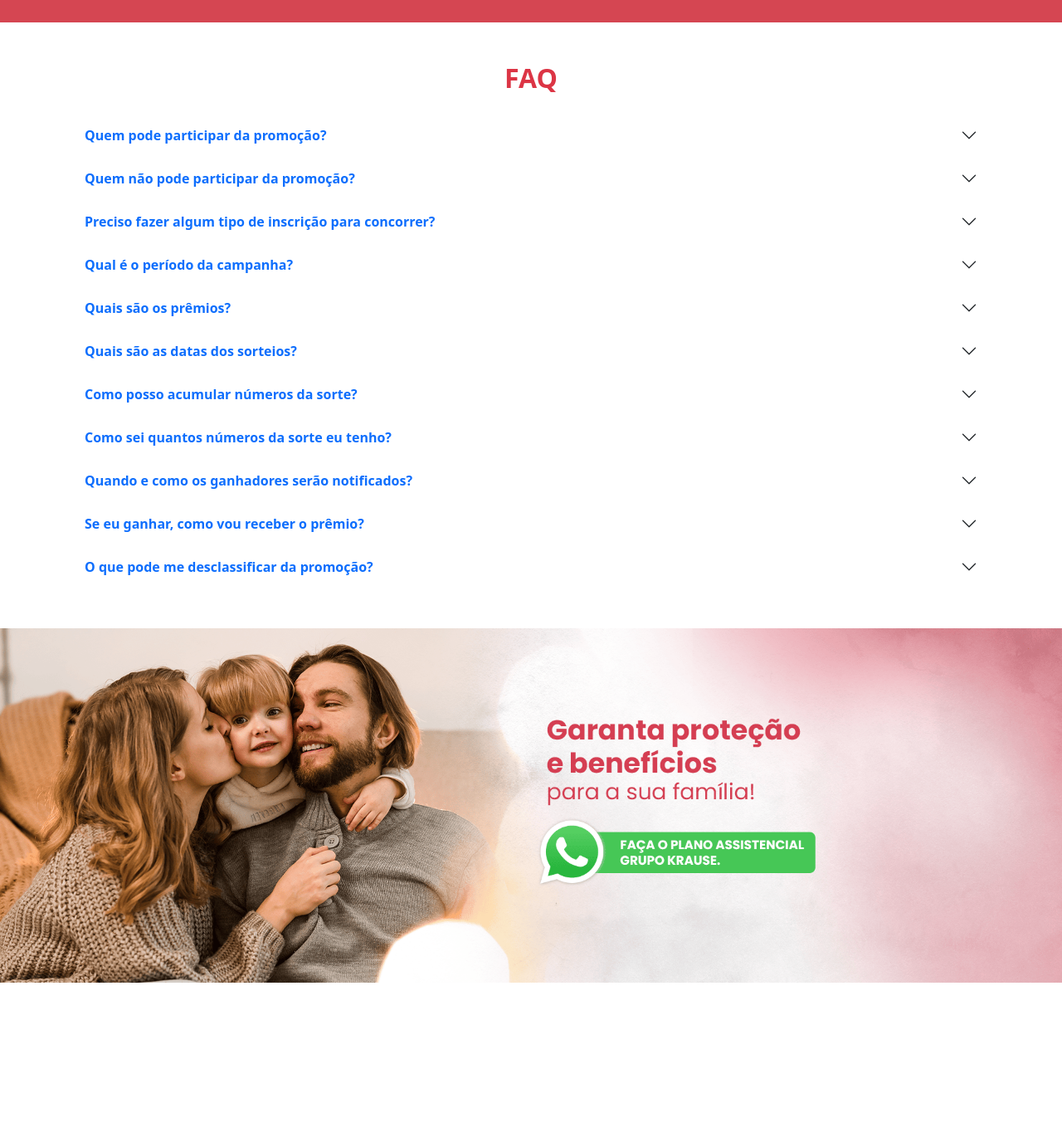
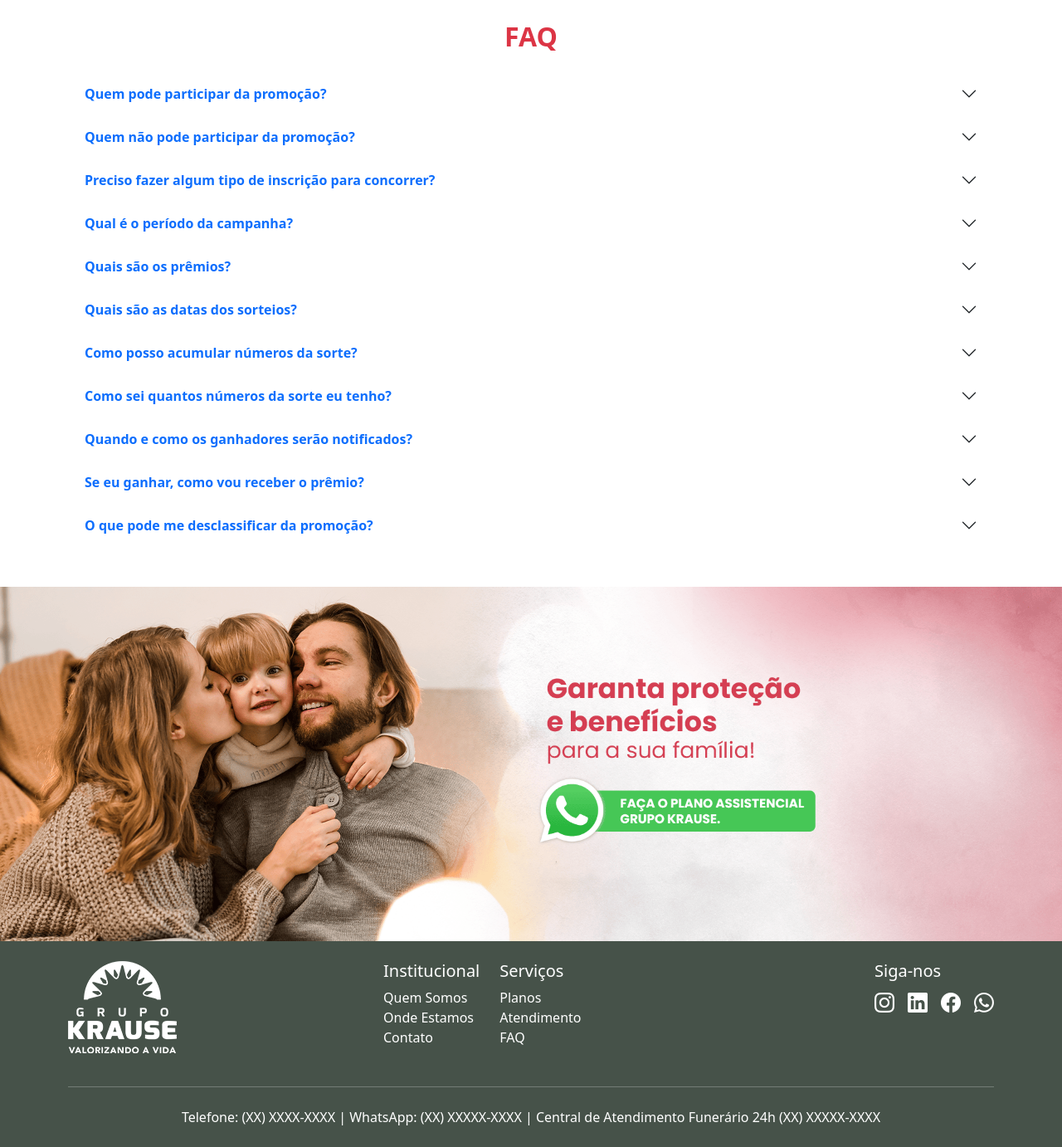
Before and after one commit to Caue-Garaude/grupokrause, a PHP site: page / in a window 1280 px wide; the page is wider, and only the part inside the window is pictured. Shown: the part 2476-3858 px from the top of that part at 83% size. Before the commit the page ends 3660 px from the top of that part, so only its background shows below. Run offline with PHP 8.4, Linux system fonts and the light colour scheme.

Commit message:
finalizando o footer

```diff
--- a/index.html
+++ b/index.html
@@ -7,6 +7,8 @@
     <link rel="stylesheet" href="style.css">
     <link href="https://cdn.jsdelivr.net/npm/bootstrap@5.3.0/dist/css/bootstrap.min.css" rel="stylesheet">
     <link href="https://fonts.googleapis.com/css2?family=Poppins:wght@400;600&display=swap" rel="stylesheet">
+    <link rel="stylesheet" href="https://cdn.jsdelivr.net/npm/bootstrap-icons/font/bootstrap-icons.css">
+
 </head>
 <body>
 
@@ -113,15 +115,18 @@
 </section>
 
 <!-- Seção com Fundo Gradiente -->
-<section class="bg-gradient-secao py-5">
+<section class="bg-vermelho-rosa py-5">
     <div class="container">
         <h2 class="text-center text-white mb-4">Confira o ganhador do mês!</h2>
 
         <div class="row align-items-center section-ganhador">
 
             <div class="d-flex flex-column align-items-center">
-                <div class="card">
-                    <img src="caminho-da-foto.jpg" alt="Foto" class="card-img-top">
+                <div class="card" style="width: 18rem;"> <!-- Define um tamanho fixo para o card -->
+                    <img src="/img/hotsite/premium_photo-1689977968861-9c91dbb16049.jpeg"
+                         alt="Foto"
+                         class="card-img-top img-fluid rounded"
+                         style="height: 250px; object-fit: cover;">
                 </div>
             </div>
 
@@ -329,6 +334,59 @@
     </a>
 </section>
 
+<footer class=" text-white py-4" style="background-color: #465249;">
+    <div class="container">
+        <div class="row">
+            <!-- Logo -->
+            <div class="col-md-4">
+                <img src="/img/hotsite/Logo2.png" alt="Logo" class="mb-3" style="max-width: 150px;">
+            </div>
+
+            <!-- Links principais (Mais para a esquerda) -->
+            <div class="col-md-4 d-flex justify-content-start">
+                <div class="me-4">
+                    <h5>Institucional</h5>
+                    <ul class="list-unstyled">
+                        <li><a href="#" class="text-white text-decoration-none">Quem Somos</a></li>
+                        <li><a href="#" class="text-white text-decoration-none">Onde Estamos</a></li>
+                        <li><a href="#" class="text-white text-decoration-none">Contato</a></li>
+                    </ul>
+                </div>
+                <div>
+                    <h5>Serviços</h5>
+                    <ul class="list-unstyled">
+                        <li><a href="#" class="text-white text-decoration-none">Planos</a></li>
+                        <li><a href="#" class="text-white text-decoration-none">Atendimento</a></li>
+                        <li><a href="#" class="text-white text-decoration-none">FAQ</a></li>
+                    </ul>
+                </div>
+            </div>
+
+            <!-- Siga-nos (Mais para a direita) -->
+            <div class="col-md-4 d-flex justify-content-end">
+                <div>
+                    <h5>Siga-nos</h5>
+                    <div class="d-flex gap-3 mt-2">
+                        <a href="#" class="text-white"><i class="bi bi-instagram fs-4"></i></a>
+                        <a href="#" class="text-white"><i class="bi bi-linkedin fs-4"></i></a>
+                        <a href="#" class="text-white"><i class="bi bi-facebook fs-4"></i></a>
+                        <a href="#" class="text-white"><i class="bi bi-whatsapp fs-4"></i></a>
+                    </div>
+                </div>
+            </div>
+        </div>
+
+        <!-- Linha divisória -->
+        <hr class="my-4 border-light">
+
+        <!-- Contatos -->
+        <div class="text-center">
+            <p class="mb-0">Telefone: (XX) XXXX-XXXX | WhatsApp: (XX) XXXXX-XXXX | Central de Atendimento Funerário 24h (XX) XXXXX-XXXX</p>
+        </div>
+    </div>
+</footer>
+
+
 
 
 
--- a/style.css
+++ b/style.css
@@ -8,14 +8,17 @@
 
 
 .premios-img {
-    max-width: 50%; /* Ajuste do tamanho das imagens */
+    max-width: 55%; /* Ajuste do tamanho das imagens */
     height: 100%;
+    right: 15%;
 }
+
 
 /* Imagem da Direita um Pouco por Baixo da Esquerda */
 .premios-img:nth-child(2) {
     position: relative;
     max-width: 65%;
+    right: 14%;
 
 }
 
@@ -47,8 +50,11 @@
 
 /* 🟤 Segunda Seção com Fundo Marrom */
 .segunda-secao {
-    background: linear-gradient(to bottom, #d99572, #bd6a3e);
+    background: linear-gradient(to bottom, #9bb94b, rgb(119, 120, 123));
     padding: 50px 0; /* Espaçamento interno para não ficar colado */
+}
+.bg-vermelho-rosa{
+    background: linear-gradient(to bottom, #d64a55, #efa09c);
 }
 
 /* Cards */
@@ -139,7 +145,7 @@
     }
 
     .premios-img {
-        max-width: 70%;
+        max-width: 100%;
         margin-bottom: 20px;
         margin-top: 80px;
     }
@@ -149,11 +155,13 @@
     }
 
     .premios-img {
-        max-width: 70%;
+        max-width: 100%;
         margin-bottom: 20px;
     }
 
     .premios-img:nth-child(2) {
         margin-top: 10px; /* Ajuste menor no mobile */
+        right: 0%;
+        max-width: 100%;
     }
 }
```
Also changed, not shown: img/hotsite/premios.jpeg (added), img/hotsite/premium_photo-1689977968861-9c91dbb16049.jpeg (added), 1 other file.
